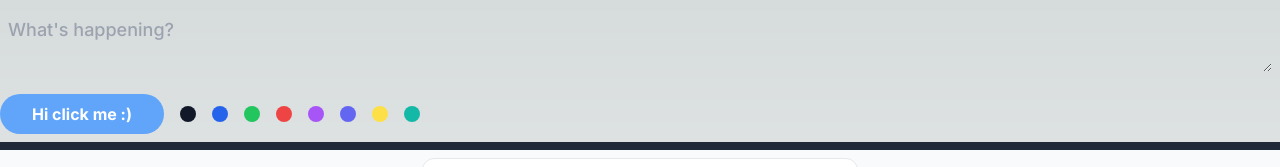
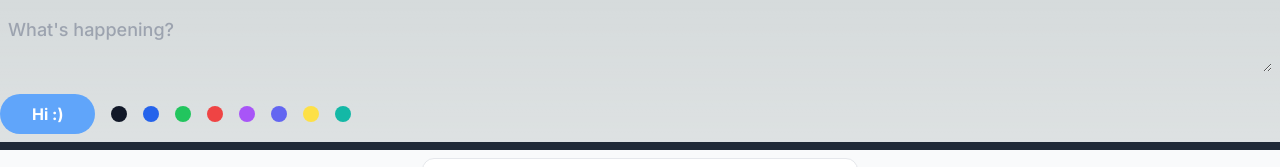
Before and after one commit to jiraspiom/tellmealgoweb, a Next.js app: page /twitter in a window 1280 px wide. Shown: the top 167 px of the page. Built offline with nearby package versions, Linux system fonts and the light colour scheme.

Commit message:
Update Botao.tsx

```diff
--- a/src/components/Botao.tsx
+++ b/src/components/Botao.tsx
@@ -15,7 +15,7 @@ export function Botao({ onClick, novaCor }: iBotao) {
         onClick={onClick}
         className={` mb-2 mr-2 mt-2 rounded-full bg-blue-400 px-8 py-2 font-bold text-white hover:bg-blue-500 ${novaCor}`}
       >
-        Hi click me :)
+        Hi :)
       </button>
     </div>
   )
```
